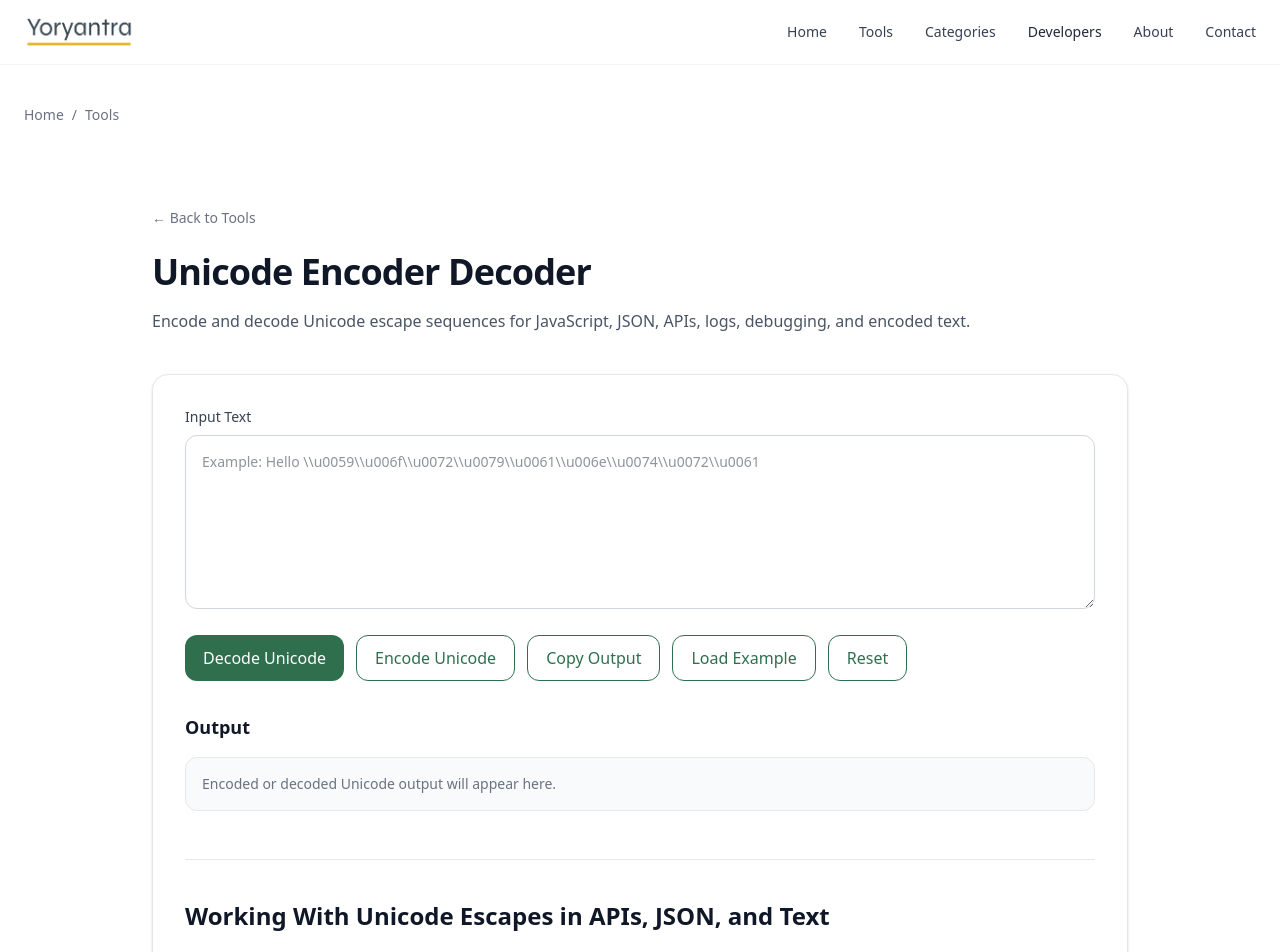
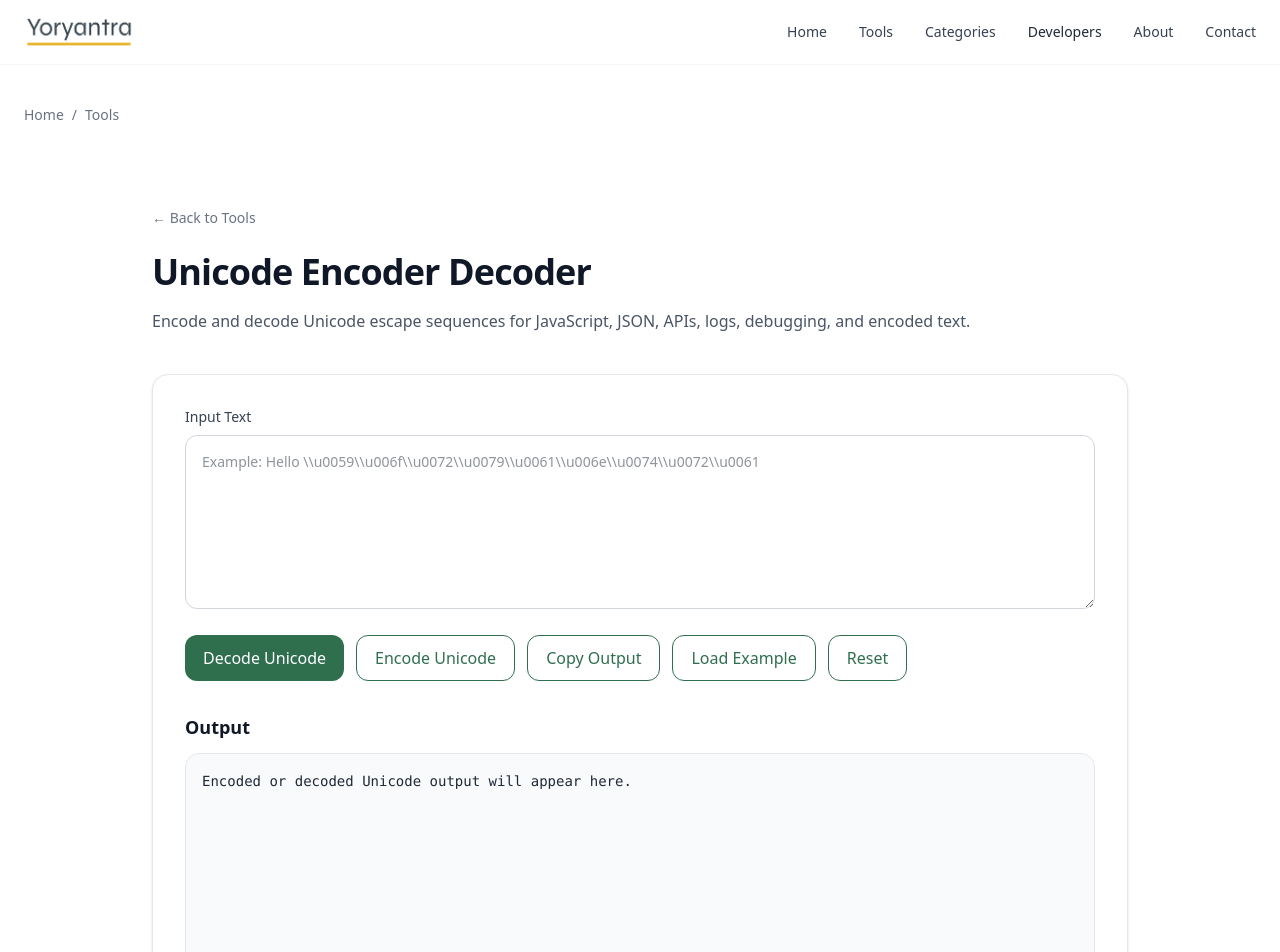
Before and after one commit to vaarunsonawwane-ops/yoryantra-new, a Next.js app: page /tools/unicode-encoder-decoder in a window 1280 px wide. Shown: the top 952 px of the page. Built offline with nearby package versions, Linux system fonts and the light colour scheme.

Commit message:
unicode encoder decoder Output box fixed

```diff
--- a/app/tools/unicode-encoder-decoder/ToolClient.tsx
+++ b/app/tools/unicode-encoder-decoder/ToolClient.tsx
@@ -152,21 +152,29 @@ export default function ToolClient() {
 
 		{/* OUTPUT */}
 		<div className="mt-8">
+		  <div className="flex items-center justify-between mb-3">
 			<h3 className="text-lg font-semibold text-gray-900">
 			  Output
 			</h3>
 
-        <div className="mt-4 rounded-xl border border-gray-200 bg-gray-50 p-4">
-          {output ? (
-            <pre className="whitespace-pre-wrap break-words text-sm leading-relaxed text-gray-800">
-              {output}
-            </pre>
-          ) : (
-            <p className="text-sm text-gray-500">
-              Encoded or decoded Unicode output will appear here.
-            </p>
+			{output && (
+			  <button
+				onClick={() =>
+				  navigator.clipboard.writeText(
+					output
+				  )
+				}
+				className="yoryantra-btn-outline text-sm"
+			  >
+				Copy
+			  </button>
 			)}
 		  </div>
+
+		  <pre className="yoryantra-output overflow-auto text-sm min-h-[220px] whitespace-pre-wrap break-words">
+			{output ||
+			  "Encoded or decoded Unicode output will appear here."}
+		  </pre>
 		</div>
 
       {/* SEO CONTENT */}
```
Lines whose indentation alone changed are shown as unchanged.
